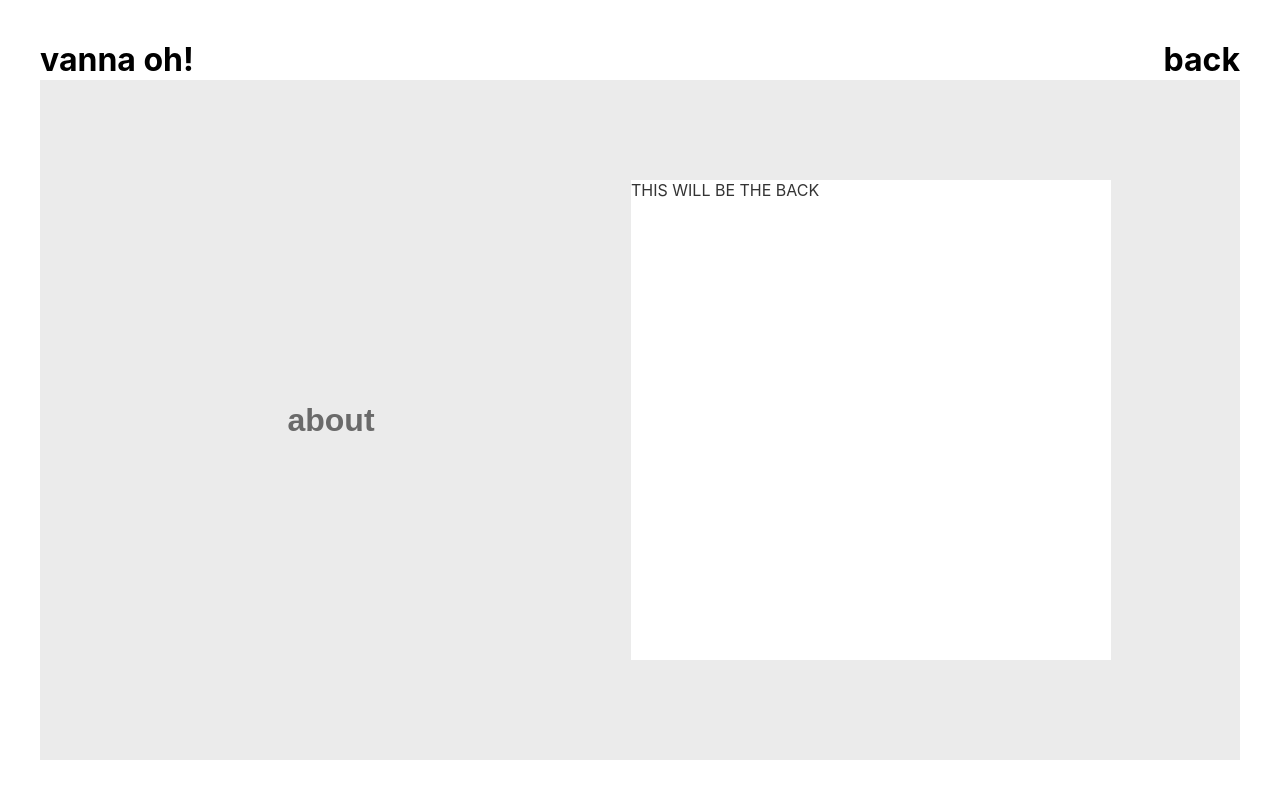
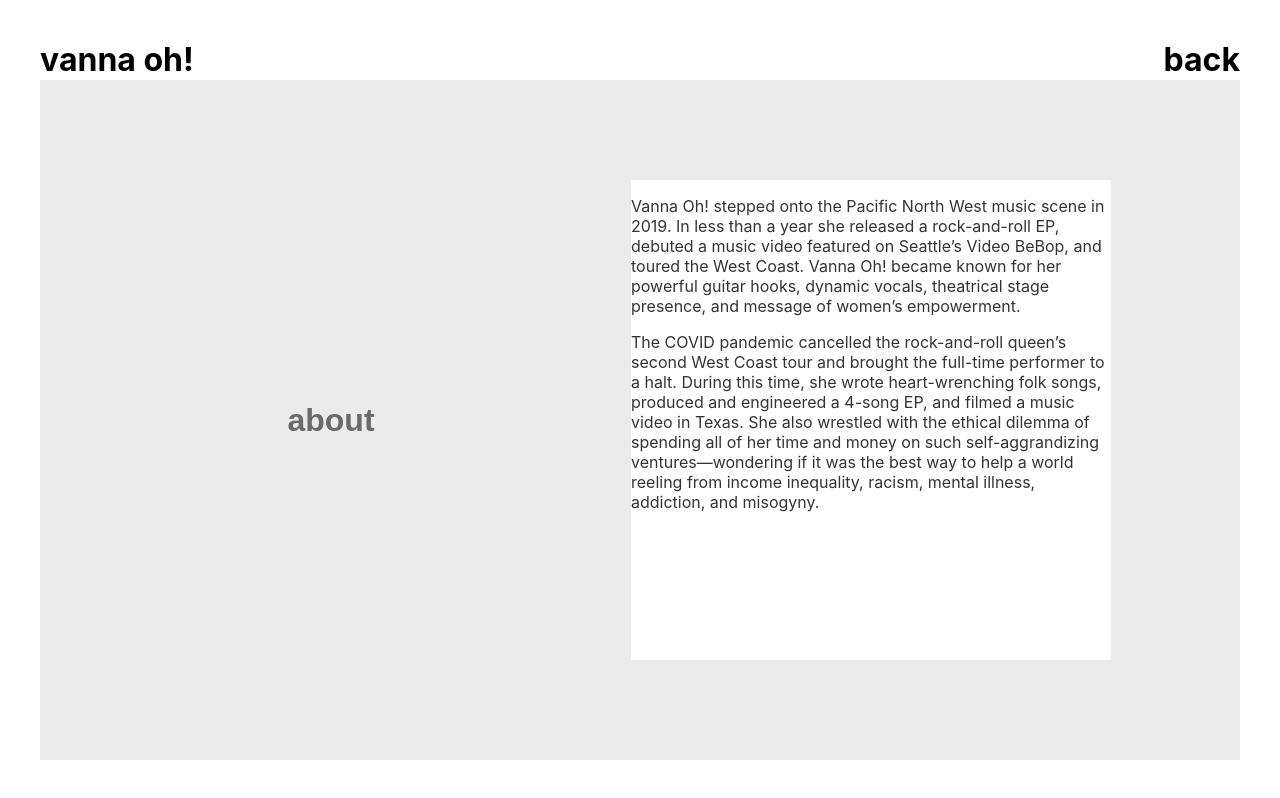
Before and after one commit to lindsayjohnston/Vanna-Oh-Website-Nov-2021, a React (Create React App) app: page / in a window 1280 px wide. Both pictures are taken after a click on the button "about". Built offline with nearby package versions, Linux system fonts and the light colour scheme.

Commit message:
Time Tracker - Vanna Oh! Website - Nov 2021 Time Tracker - Vanna Oh! Website - Nov 2021 100% 10 B24
Added about section and logic to display info on back of landscape card
Screen reader support enabled.

Added about section and logic to display info on back of landscape card

```diff
--- a/src/App.js
+++ b/src/App.js
@@ -25,10 +25,29 @@ class App extends React.Component {
     pageShown:"home",
     screenOrientation: screenOrientation,
     pages:  [
-      {id: 1, title: "about", content: "ABOUT -Lorem Ipsum – Generator, Origins and Meaninghttps://loremipsum.io Generate Lorem Ipsum placeholder text for use in your graphic, print and web layouts, and discover plugins for your favorite writing, design and blogging ..." },
-      {id: 2, title: "music", content: "MUSIC-Lorem Ipsum – Generator, Origins and Meaninghttps://loremipsum.io Generate Lorem Ipsum placeholder text for use in your graphic, print and web layouts, and discover plugins for your favorite writing, design and blogging ..." },
-      {id: 3, title: "merch", content: "LINK LINK LINK" },
-      {id: 4, title: "connect", content: "LINK LINK LINK" },
+      {id: 1,
+      title: "about",
+      content: <div>
+        <p>
+          Vanna Oh! stepped onto the Pacific North West music scene in 2019. In less than a year she released a rock-and-roll EP, debuted a music video featured on Seattle’s Video BeBop, and toured the West Coast. Vanna Oh! became known for her powerful guitar hooks, dynamic vocals, theatrical stage presence, and message of women’s empowerment.
+        </p>
+        <break></break>
+        <p>
+          The COVID pandemic cancelled the rock-and-roll queen’s second West Coast tour and brought the full-time performer to a halt. During this time, she wrote heart-wrenching folk songs, produced and engineered a 4-song EP, and filmed a music video in Texas. She also wrestled with the ethical dilemma of spending all of her time and money on such self-aggrandizing ventures—wondering if it was the best way to help a world reeling from income inequality, racism, mental illness, addiction, and misogyny.
+        </p>
+      </div>
+       },
+      { id: 2,
+        title: "music",
+        content: "this will be music video"
+      },
+      { id: 3,
+        title: "merch",
+        content: "this will be thumbnails of merch"
+      },
+      { id: 4,
+        title: "connect",
+        content: "this will be icons"},
     ]
   }
 
--- a/src/components/landscape/MainBodyLandscape/MainBodyLandscape.js
+++ b/src/components/landscape/MainBodyLandscape/MainBodyLandscape.js
@@ -1,14 +1,24 @@
 import './MainBodyLandscape.css';
 import MenuLandscape from '../MenuLandscape/MenuLandscape';
-import albumCover from '../../../media/sad-mode-album-cover-1024x1024.jpg'
+import albumCover from '../../../media/sad-mode-album-cover-1024x1024.jpg';
 
 const mainBodyLandscape = (props) => {
     let imgContainerClasses= "imgContainer flipCard";
-
     let backButtonClasses= "titleLandscape backButton";
+    let contentOrLinks=null;
     if (props.pageShown === "home"){
         backButtonClasses += " hidden";
         imgContainerClasses = "imgContainer";
+    } else {
+        const pageIndex= props.pageShown - 1;
+        const pageInfo= props.pages[pageIndex];
+        if(pageInfo.content !== null){
+            contentOrLinks= pageInfo.content;
+        } else {
+            //stop the album from flipping
+            alert("dont flip the album")
+        }
+
     }
 
 
@@ -31,7 +41,7 @@ const mainBodyLandscape = (props) => {
                         <img className="albumCover" alt="sad-mode-album-cover" src={albumCover}></img>
                     </div>
                     <div className="back">
-                        THIS WILL BE THE BACK
+                        {contentOrLinks}
                     </div>
 
                 </div>
```
